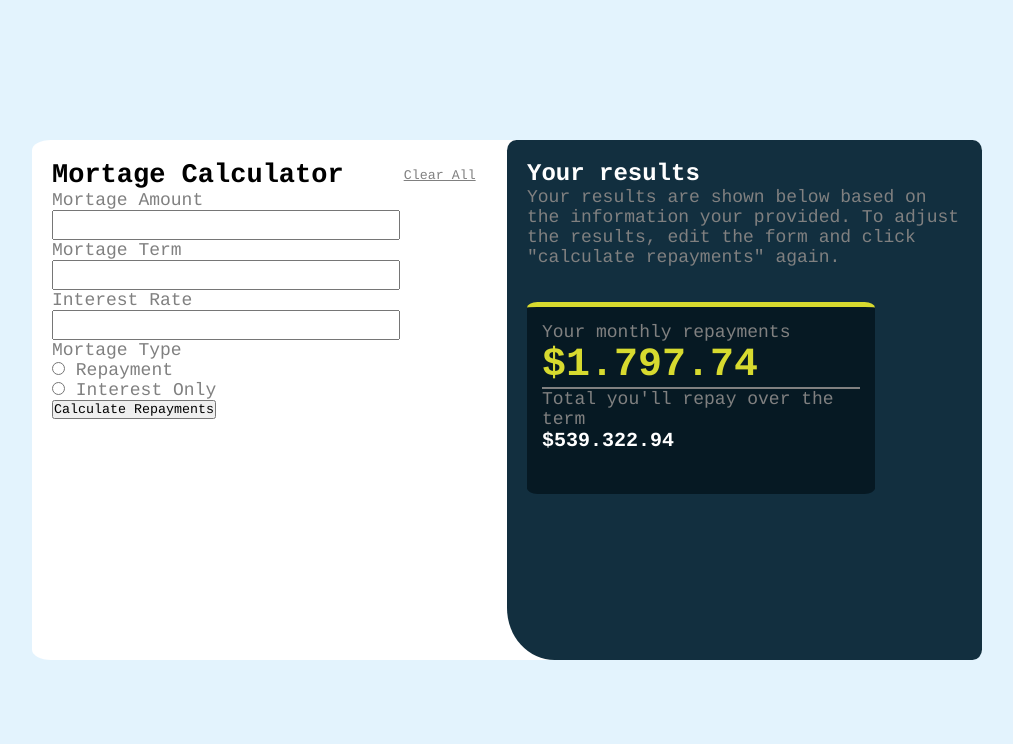
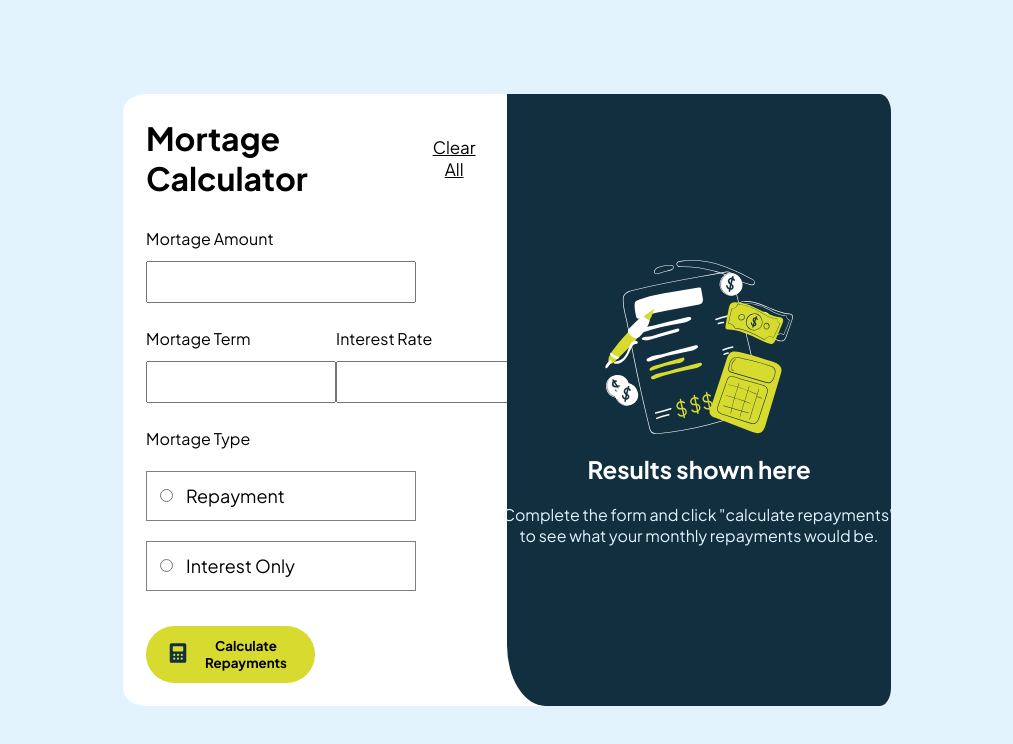
Before and after one commit to BotanDaniel/mortage-calculator, a plain HTML site: page mortgage-repayment-calculator-main/index.html in a window 1280 px wide. Shown: the whole page, without its empty margins (133-1146 px from the left). Drawn offline with Linux system fonts and the light colour scheme.

Commit message:
Add files via upload

```diff
--- a/mortgage-repayment-calculator-main/index.html
+++ b/mortgage-repayment-calculator-main/index.html
@@ -1,65 +1,75 @@
 <!DOCTYPE html>
 <html lang="en">
-
   <head>
     <meta charset="UTF-8" />
     <meta name="viewport" content="width=device-width, initial-scale=1.0" />
     <!-- displays site properly based on user's device -->
 
-  <link rel="icon" type="image/png" sizes="32x32" href="./assets/images/favicon-32x32.png" />
+    <link
+      rel="icon"
+      type="image/png"
+      sizes="32x32"
+      href="./assets/images/favicon-32x32.png"
+    />
     <link rel="stylesheet" href="styles.css" />
 
     <title>Mortgage repayment calculator</title>
   </head>
-
+  <body>
+    <div class="main-container">
       <div class="calculator-container">
-
-  <div class="calculator-inputs">
-
-    <div class="calculator-inputs-title">
+        <div class="calculator-header">
           <h1>Mortage Calculator</h1>
           <button>Clear All</button>
         </div>
 
-    <div class="mortage-amount">
-      <p>Mortage Amount</p>
-      <input type="text" >
+        <div class="calculator-inputs">
+          <form class="mortage-amount">
+            <label for="">Mortage Amount</label>
+            <input type="text" />
+          </form>
+
+          <form class="mortage-term">
+            <div class="mortage-term-wrapper">
+              <label for="">Mortage Term</label>
+              <input type="text" />
             </div>
 
+            <div class="mortage-term-wrapper">
+              <label for="">Interest Rate</label>
+              <input type="text" />
+            </div>
+          </form>
 
-      <p>Mortage Term</p>
-      <input type="text">
-      <p>Interest Rate</p>
-      <input type="text">
+          <form class="mortage-type-container">
+            <p>Mortage Type</p>
 
-    <p>Mortage Type</p>
-    <p> <input type="radio"> Repayment </p>
-    <p> <input type="radio"> Interest Only </p>
-
-    <button>Calculate Repayments</button>
-
+            <div class="radio-input-container">
+              <input type="radio" />
+              <p>Repayment</p>
             </div>
 
-  <!-- ///////////////////////////////////////// -->
+            <div class="radio-input-container">
+              <input type="radio" />
+              <p>Interest Only</p>
+            </div>
+          </form>
 
-  <div class="calculator-results">
-    <h2>Your results</h2>
-    <p>Your results are shown below based on the information your provided. To adjust the results, edit the form and
-      click "calculate repayments" again.</p>
-
-    <div class="results-container">
-      <p>Your monthly repayments</p>
-      <p>$1.797.74</p>
-
-
-      <p>Total you'll repay over the term</p>
-      <p>$539.322.94</p>
+          <button class="calculate-btn">Calculate Repayments</button>
+        </div>
       </div>
 
+      <!-- RESULTS CONTAINER -->
+      <div class="results-container-empty">
+        <div class="results-container-empty-wrapper">
+          <img src="/assets/images/illustration-empty.svg" alt="" />
+          <h2>Results shown here</h2>
+          <p>
+            Complete the form and click "calculate repayments" to see what your
+            monthly repayments would be.
+          </p>
         </div>
-
-
+      </div>
     </div>
   </body>
-
 </html>
--- a/mortgage-repayment-calculator-main/styles.css
+++ b/mortgage-repayment-calculator-main/styles.css
@@ -1,107 +1,173 @@
+@import url("https://fonts.googleapis.com/css2?family=Plus+Jakarta+Sans:ital,wght@0,200..800;1,200..800&display=swap");
+
+:root {
+  --bg-color: hsl(202, 86%, 94%);
+  --bg-color-dark: hsl(202, 55%, 16%);
+  --lime: hsl(61, 70%, 52%);
+  --red: hsl(4, 69%, 50%);
+}
+
 * {
   box-sizing: border-box;
   margin: 0;
   padding: 0;
-  font-family: "PlusJakartaSans", Courier;
+  font-family: "Plus Jakarta Sans", sans-serif;
 }
 
 body {
-  width: 100vw;
-  height: 100vh;
-  background-color: hsl(202, 86%, 94%);
+  background-color: var(--bg-color);
+  min-height: 100vh;
+  width: 100%;
 
   display: flex;
+  justify-content: center;
+  align-items: center;
+}
+
+input[type="text"] {
+  height: 42px;
+  cursor: pointer;
+}
+
+button {
+  cursor: pointer;
+}
+
+.main-container {
+  width: 60%;
+  height: auto;
+  background-color: #fff;
+  display: flex;
+  border-radius: 3%;
+}
+
+/* CALCULATOR CONTAINER  */
+.calculator-container {
+  width: 50%;
+  height: auto;
+  padding: 3%;
+}
+
+.calculator-header {
+  display: flex;
+  justify-content: space-between;
+  margin-bottom: 30px;
+}
+
+.calculator-header button {
+  background: none;
+  border: none;
+  text-decoration: underline;
+  font-size: 17px;
+}
+
+.mortage-amount {
+  display: flex;
+  flex-direction: column;
+  margin-bottom: 25px;
+  width: 100%;
+}
+
+.mortage-amount input {
+  width: 80%;
+  margin-top: 12px;
+}
+
+.mortage-term {
+  display: flex;
+  flex-direction: row;
+}
+
+.mortage-term-wrapper {
+  display: flex;
+  flex-direction: column;
+  width: 220px;
+}
+
+.mortage-term-wrapper label {
+  margin-bottom: 12px;
+}
+
+.mortage-term-wrapper input {
+  width: 80%;
+  width: 190px;
+}
+
+/* radio input container */
+.mortage-type-container {
+  display: flex;
+  flex-direction: column;
+  margin: 25px 0px;
+}
+
+.mortage-type-container p:first-child {
+  margin-bottom: 12px;
+}
+
+.radio-input-container {
+  display: flex;
+  text-align: center;
+  align-items: center;
+  width: 80%;
+  height: 50px;
+  border: 1px solid grey;
+  margin: 10px 0px;
+}
+
+.radio-input-container input {
+  margin: 0px 13px;
+}
+
+.radio-input-container p {
+  font-size: 18px;
+}
+
+.calculate-btn {
+  width: 50%;
+  height: 57px;
+  background-color: var(--lime);
+  border: none;
+  padding: 20px;
+  border-radius: 30px;
+  font-weight: bold;
+  display: flex;
+  justify-content: center;
+  align-items: center;
+}
+
+.calculate-btn::before {
+  content: url("/assets/images/icon-calculator.svg");
+  margin-right: 7px;
+}
+
+/* RESULTS CONTAINER */
+.results-container-empty {
+  width: 50%;
+  background-color: var(--bg-color-dark);
+  color: #fff;
+  border-radius: 0% 3% 3% 10%;
+
+  display: flex;
+  flex-direction: column;
   align-items: center;
   justify-content: center;
 }
 
-p {
-  font-size: 18px;
-  color: gray;
+.results-container-empty img {
+  width: 200px;
 }
 
-input[type="text"] {
-  height: 30px;
-  width: 80%;
+.results-container-empty-wrapper {
+  width: max-content;
+  display: flex;
+  flex-direction: column;
+  align-items: center;
+  justify-content: center;
 }
 
-.calculator-container {
-  width: 950px;
-  height: 65%;
-  display: flex;
-  align-items: center;
-  justify-content: center;
-  background-color: hsl(0, 0%, 100%);
-  border-radius: 2%;
+.results-container-empty-wrapper p {
+  width: 400px;
+  margin-top: 20px;
+  text-align: center;
+  color: var(--bg-color);
 }
-
-.calculator-inputs {
-  width: 50%;
-  height: 100%;
-  display: flex;
-  flex-direction: column;
-  justify-content: flex-start;
-  align-items: flex-start;
-  padding: 20px;
-}
-
-.calculator-inputs-title {
-  display: flex;
-}
-
-.calculator-inputs-title h1 {
-  font-size: 27px;
-}
-
-.calculator-inputs-title button {
-  background: none;
-  border: none;
-  color: gray;
-  text-decoration: underline;
-  margin-left: 60px;
-}
-
-.calculator-inputs-title button:hover {
-  cursor: pointer;
-}
-
-.mortage-amount {
-  width: 100%;
-}
-
-/* Right side of the form */
-
-.calculator-results {
-  width: 50%;
-  height: 100%;
-  background-color: hsl(202, 55%, 16%);
-  color: #fff;
-  padding: 20px;
-  border-radius: 2% 2% 2% 10%;
-}
-
-.results-container {
-  width: 80%;
-  height: 40%;
-  border-top: 5px solid hsl(61, 70%, 52%);
-  background-color: hsl(201, 72%, 8%);
-  border-radius: 3%;
-  padding: 15px;
-  margin-top: 35px;
-}
-
-.results-container p:nth-child(2) {
-  font-size: 40px;
-  color: hsl(61, 70%, 52%);
-  font-weight: bold;
-}
-
-.results-container p:nth-child(3) {
-  border-top: 2px solid gray;
-}
-
-.results-container p:nth-child(4) {
-  color: #fff;
-  font-size: 20px;
-  font-weight: bold;
-}
```
Also changed, not shown: 1 other file. Lines whose indentation alone changed are shown as unchanged.
